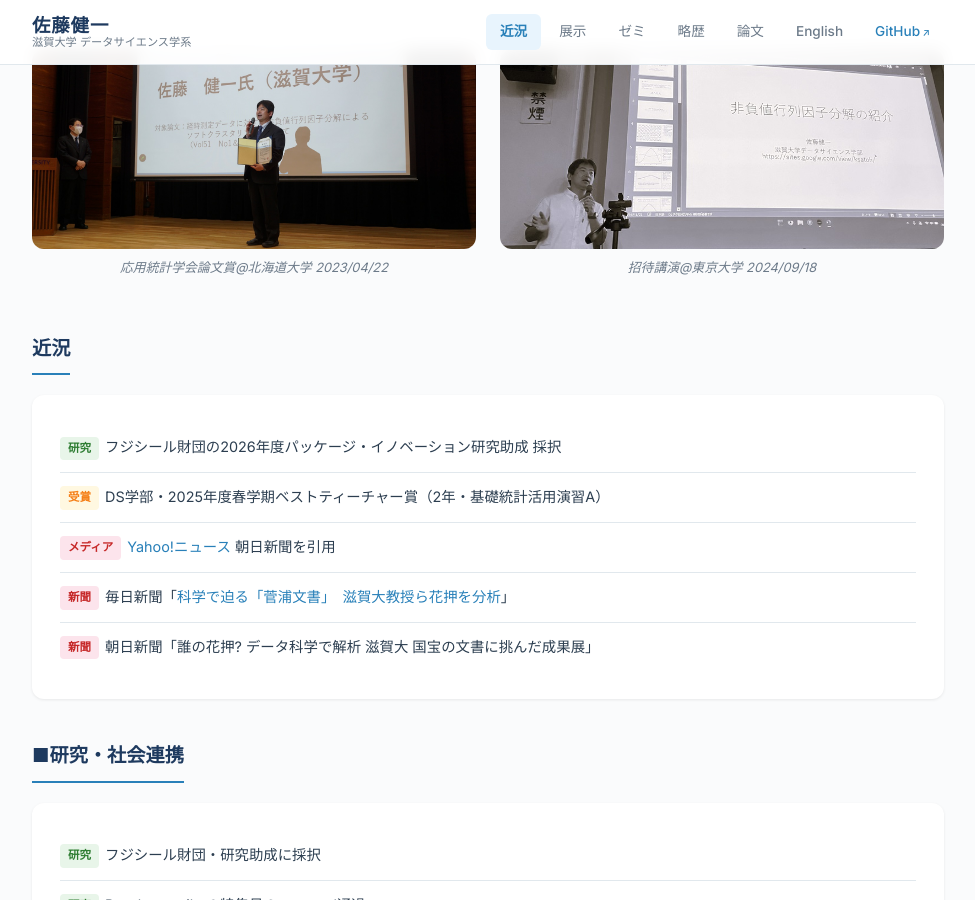
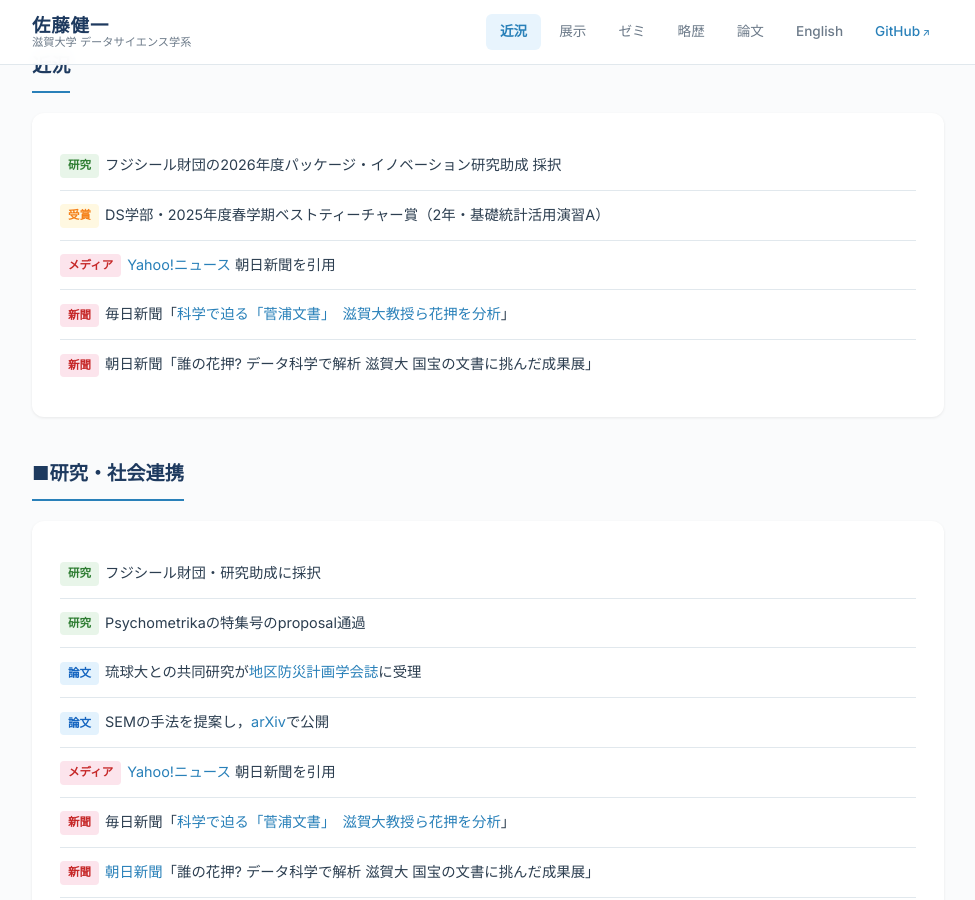
Before and after one commit to ksatohds/ksatohds.github.io, a Jekyll site: the page built from index.md, in a window 1280 px wide and 900 px high, scrolled down 443 px. Shown: the whole window, without its empty margins (152-1127 px from the left). Built offline with Jekyll 4.4.1, drawn with Linux system fonts in a browser that asks for light colours.

Commit message:
Remove two photos (award and lecture)
Co-Authored-By: Claude Opus 4.6 <noreply@anthropic.com>

```diff
--- a/index.md
+++ b/index.md
@@ -24,16 +24,6 @@ title: 近況
   </div>
 </div>
 
-<div class="two-col mb-4">
-  <div class="photo-card">
-    <img src="{{ 'home/793bf7ab5254d1d7f89a6cc8c8e81cf0.jpg' | relative_url }}" alt="応用統計学会論文賞">
-    <p class="photo-caption">応用統計学会論文賞@北海道大学 2023/04/22</p>
-  </div>
-  <div class="photo-card">
-    <img src="{{ 'home/243d923da1eeec5d0524e00780be29bc.jpg' | relative_url }}" alt="招待講演 東京大学">
-    <p class="photo-caption">招待講演@東京大学 2024/09/18</p>
-  </div>
-</div>
 
 <div class="section">
   <h2 class="section-title">近況</h2>
```
Also changed, not shown: home/243d923da1eeec5d0524e00780be29bc.jpg (deleted), home/793bf7ab5254d1d7f89a6cc8c8e81cf0.jpg (deleted).
